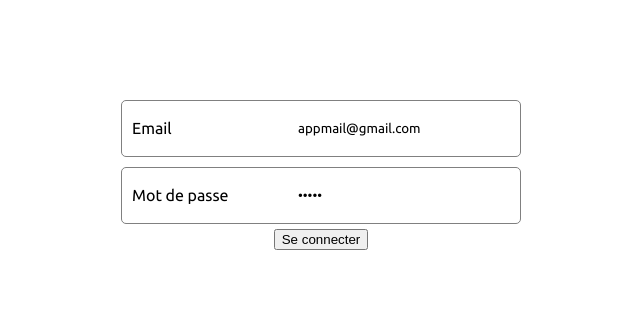
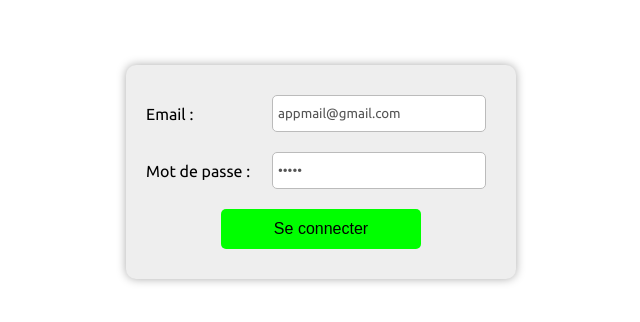
Before and after one commit to DavidDvpt/eu_trade_nextjs13, a Next.js app: page /login in a window 1280 px wide. Shown: the part 228-550 px from the top of the page, without its empty margins (319-959 px from the left). Built offline with nearby package versions, Linux system fonts and the light colour scheme.

Commit message:
add some theme colors

```diff
--- a/src/app/(auth)/auth.module.scss
+++ b/src/app/(auth)/auth.module.scss
@@ -6,7 +6,12 @@
 
   .loginContent {
     form {
-      @include flex-center-center-column;
+      section {
+        @include flex-center-center-column;
+        .fieldset {
+          width: 350px;
+        }
+      }
     }
   }
 }
--- a/src/app/(auth)/login/page.tsx
+++ b/src/app/(auth)/login/page.tsx
@@ -1,9 +1,11 @@
 'use client';
 
+import Button from '@/components/form/Button';
 import InputField from '@/components/form/InputField';
 import PasswordInput from '@/components/form/PasswordInput';
 import { signIn } from 'next-auth/react';
 import { useForm } from 'react-hook-form';
+import styles from '../auth.module.scss';
 
 type LoginFormValues = { email: string; password: string };
 const intialLoginValues: LoginFormValues = {
@@ -29,11 +31,23 @@ function Login(): React.ReactElement {
 
   return (
     <form onSubmit={handleSubmit(onSubmit)}>
-      <InputField control={control} name='email' label='Email' />
+      <section>
+        <InputField
+          control={control}
+          name='email'
+          label='Email :'
+          className={styles.fieldset}
+        />
 
-      <PasswordInput control={control} name='password' label='Mot de passe' />
+        <PasswordInput
+          control={control}
+          name='password'
+          label='Mot de passe :'
+          className={styles.fieldset}
+        />
 
-      <button type='submit'>Se connecter</button>
+        <Button content='Se connecter' type='submit' success />
+      </section>
       {/* <button type='submit'>Se connecter</button> */}
     </form>
   );
--- a/src/app/layout.tsx
+++ b/src/app/layout.tsx
@@ -1,4 +1,5 @@
 import '../styles/global.css';
+import '../styles/theme.scss';
 import Provider from './provider.client';
 
 export const metadata = {
--- /dev/null
+++ b/src/components/form/Button.tsx
@@ -0,0 +1,38 @@
+import React from 'react';
+
+interface IButtonProps {
+  content: string | React.ReactNode;
+  type: 'submit' | 'reset' | 'button';
+  className?: string;
+  info?: boolean;
+  warning?: boolean;
+  error?: boolean;
+  success?: boolean;
+}
+
+function Button({
+  content,
+  type = 'button',
+  className,
+  info,
+  error,
+  success,
+  warning,
+}: IButtonProps) {
+  const btnType = info
+    ? 'info'
+    : error
+    ? 'error'
+    : success
+    ? 'success'
+    : warning
+    ? 'warning'
+    : '';
+  return (
+    <button type={type} className={`${className ?? ''} ${btnType}`}>
+      {content}
+    </button>
+  );
+}
+
+export default Button;
--- a/src/components/form/InputField.tsx
+++ b/src/components/form/InputField.tsx
@@ -1,6 +1,5 @@
 import React from 'react';
 import { Controller } from 'react-hook-form';
-import styles from './formFields.module.scss';
 
 interface IInputFieldProps {
   control: any;
@@ -21,8 +20,9 @@ function InputField({
       control={control}
       name={name}
       render={({ field }) => (
-        <fieldset className={`${styles.fieldset} ${className ?? ''}`}>
+        <fieldset className={`${className ?? ''}`}>
           <label htmlFor={name}>{label}</label>
+
           <input type={type} {...field} />
         </fieldset>
       )}
--- a/src/components/form/PasswordInput.tsx
+++ b/src/components/form/PasswordInput.tsx
@@ -1,6 +1,5 @@
 import React, { useState } from 'react';
 import { Controller } from 'react-hook-form';
-import styles from './formFields.module.scss';
 interface IPasswordInputProps {
   control: any;
   name: string;
@@ -19,11 +18,9 @@ function PasswordInput({
       control={control}
       name={name}
       render={({ field }) => (
-        <fieldset className={`${styles.fieldset} ${className ?? ''}`}>
+        <fieldset className={`${className ?? ''}`}>
           <label htmlFor={name}>{label}</label>
-          <div>
-            <input type={hidden ? 'password' : 'text'} {...field} />
-          </div>
+          <input type={hidden ? 'password' : 'text'} {...field} />
         </fieldset>
       )}
     />
--- a/src/components/form/formFields.module.scss
+++ b/src/components/form/formFields.module.scss
@@ -1,6 +1,5 @@
 @import '../../styles/main';
 
 .fieldset {
-  @include input-field-base;
   width: 400px;
 }
--- a/src/styles/_variables.scss
+++ b/src/styles/_variables.scss
@@ -0,0 +1,28 @@
+$color_black: #000;
+$color_grey_14: #111;
+$color_grey_13: #222;
+$color_grey_12: #333;
+$color_grey_11: #444;
+$color_grey_10: #555;
+$color_grey_09: #666;
+$color_grey_08: #777;
+$color_grey_07: #888;
+$color_grey_06: #999;
+$color_grey_05: #aaa;
+$color_grey_04: #bbb;
+$color_grey_03: #ccc;
+$color_grey_02: #ddd;
+$color_grey_01: #eee;
+$color_white: #fff;
+
+$color_error: #f00;
+$color_warning: #fa0;
+$color_success: #0f0;
+$color_info: rgb(58, 58, 243);
+
+$input_font_color: $color_grey_10;
+$input_border_color: $color_grey_04;
+$input_border_color_focus: $color_grey_06;
+$input_background_color_focus: $color_grey_01;
+
+$button_primary: $color_info;
--- /dev/null
+++ b/src/styles/theme.scss
@@ -0,0 +1,55 @@
+@import './main';
+
+section {
+  padding: 20px;
+  margin: 20px;
+  border-radius: 10px;
+  background-color: $color_grey_01;
+  box-shadow: 0 0 10px $color_grey_05;
+}
+
+fieldset {
+  @include flex-between-center;
+  input {
+    padding: 10px 5px;
+    margin: 10px;
+    border-radius: 5px;
+    border: 1px solid $input_border_color;
+    color: $input_font_color;
+
+    &:focus {
+      outline-color: $input_border_color_focus;
+      background-color: $input_background_color_focus;
+      color: $color_black;
+    }
+  }
+}
+
+button {
+  cursor: pointer;
+  margin: 10px 0;
+  padding: 10px;
+  border-radius: 5px;
+  border: none;
+  height: 40px;
+  width: 200px;
+  font-size: 1em;
+
+  &.info {
+    background-color: $button_primary;
+    color: $color_white;
+  }
+
+  &.error {
+    background-color: $color_error;
+  }
+
+  &.warning {
+    background-color: $color_warning;
+    color: $color_black;
+  }
+
+  &.success {
+    background-color: $color_success;
+  }
+}
```
